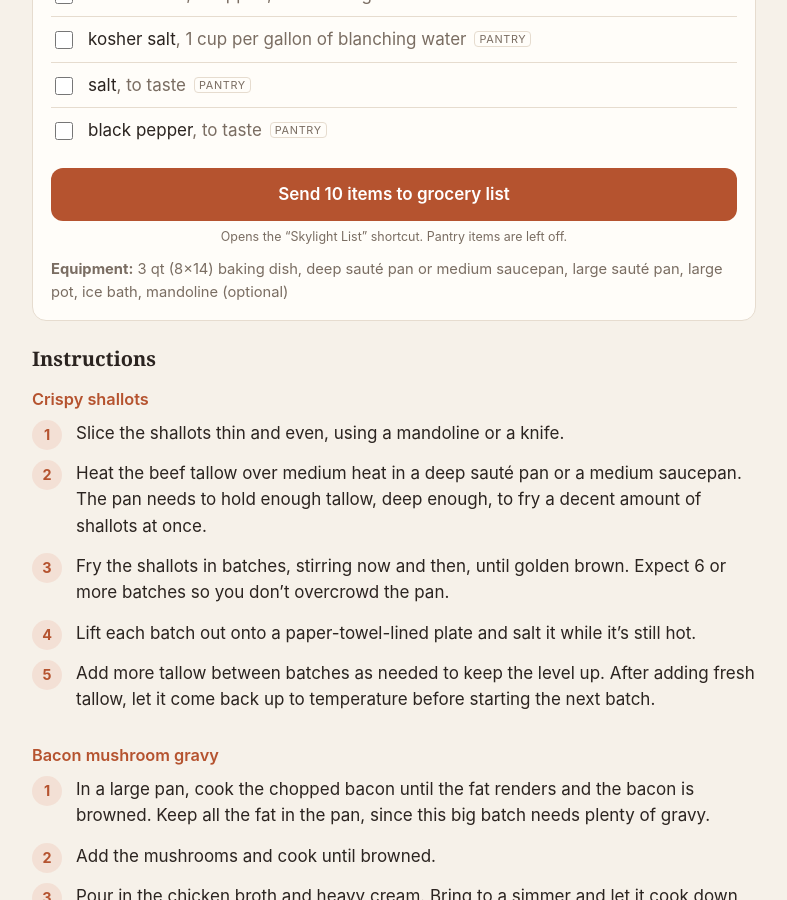
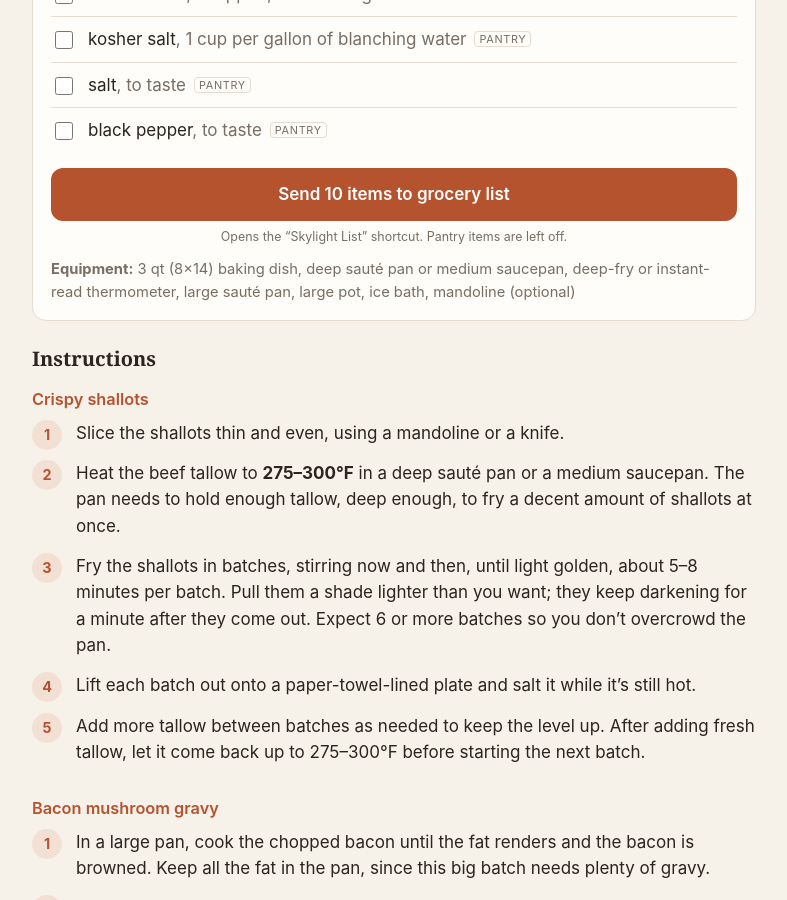
Before and after one commit to jacenmiller-lab/recipes, a Jekyll site: the page built from _recipes/green-bean-casserole.md, in a window 1280 px wide and 900 px high, scrolled down 907 px. Shown: the whole window, without its empty margins (246-1033 px from the left). Built offline with Jekyll 4.4.1, drawn with Linux system fonts in a browser that asks for light colours; some of the changed text lies outside the part shown.

Commit message:
Green bean casserole: tallow temperature for frying shallots
Co-Authored-By: Claude Opus 5.5 <noreply@anthropic.com>
Claude-Session: https://claude.ai/code/session_01179yrXXFaziwLa4znQnrEQ

```diff
--- a/_recipes/green-bean-casserole.md
+++ b/_recipes/green-bean-casserole.md
@@ -8,7 +8,7 @@ prep_time: 30 min
 cook_time: 1 hr
 total_time: 1 hr 30 min
 source: Chef Andrew Gruel (@ChefGruel) on X; amounts adjusted by us over several batches
-equipment: [3 qt (8×14) baking dish, deep sauté pan or medium saucepan, large sauté pan, large pot, ice bath, mandoline (optional)]
+equipment: [3 qt (8×14) baking dish, deep sauté pan or medium saucepan, deep-fry or instant-read thermometer, large sauté pan, large pot, ice bath, mandoline (optional)]
 ingredients:
   - { qty: 6,     unit: "",    item: shallot, note: thinly sliced }
   - { qty: "",    unit: "",    item: beef tallow, note: "for frying; plus extra to top up between batches" }
@@ -35,10 +35,10 @@ ingredients:
 ### Crispy shallots
 
 1. Slice the shallots thin and even, using a mandoline or a knife.
-2. Heat the beef tallow over medium heat in a deep sauté pan or a medium saucepan. The pan needs to hold enough tallow, deep enough, to fry a decent amount of shallots at once.
-3. Fry the shallots in batches, stirring now and then, until golden brown. Expect 6 or more batches so you don't overcrowd the pan.
+2. Heat the beef tallow to **275–300°F** in a deep sauté pan or a medium saucepan. The pan needs to hold enough tallow, deep enough, to fry a decent amount of shallots at once.
+3. Fry the shallots in batches, stirring now and then, until light golden, about 5–8 minutes per batch. Pull them a shade lighter than you want; they keep darkening for a minute after they come out. Expect 6 or more batches so you don't overcrowd the pan.
 4. Lift each batch out onto a paper-towel-lined plate and salt it while it's still hot.
-5. Add more tallow between batches as needed to keep the level up. After adding fresh tallow, let it come back up to temperature before starting the next batch.
+5. Add more tallow between batches as needed to keep the level up. After adding fresh tallow, let it come back up to 275–300°F before starting the next batch.
 
 ### Bacon mushroom gravy
 
@@ -64,6 +64,8 @@ ingredients:
 
 ## Notes
 
+- **Shallot frying temperature:** keep the tallow at 275–300°F and don't let it go above about 325°F. Hotter oil browns the outside before the moisture cooks out, so the shallots burn and turn bitter instead of getting crisp.
+
 - Xanthan gum replaces the almond flour we used to use, which has no starch and barely thickened the gravy. A little goes a long way; too much makes the gravy gummy, so add it gradually.
 - The 1 cup of salt is for kosher salt like Diamond Crystal. With Morton kosher or table salt, use about half.
 - Oven temperature and bake time are a starting point. The original post doesn't give them.
```
